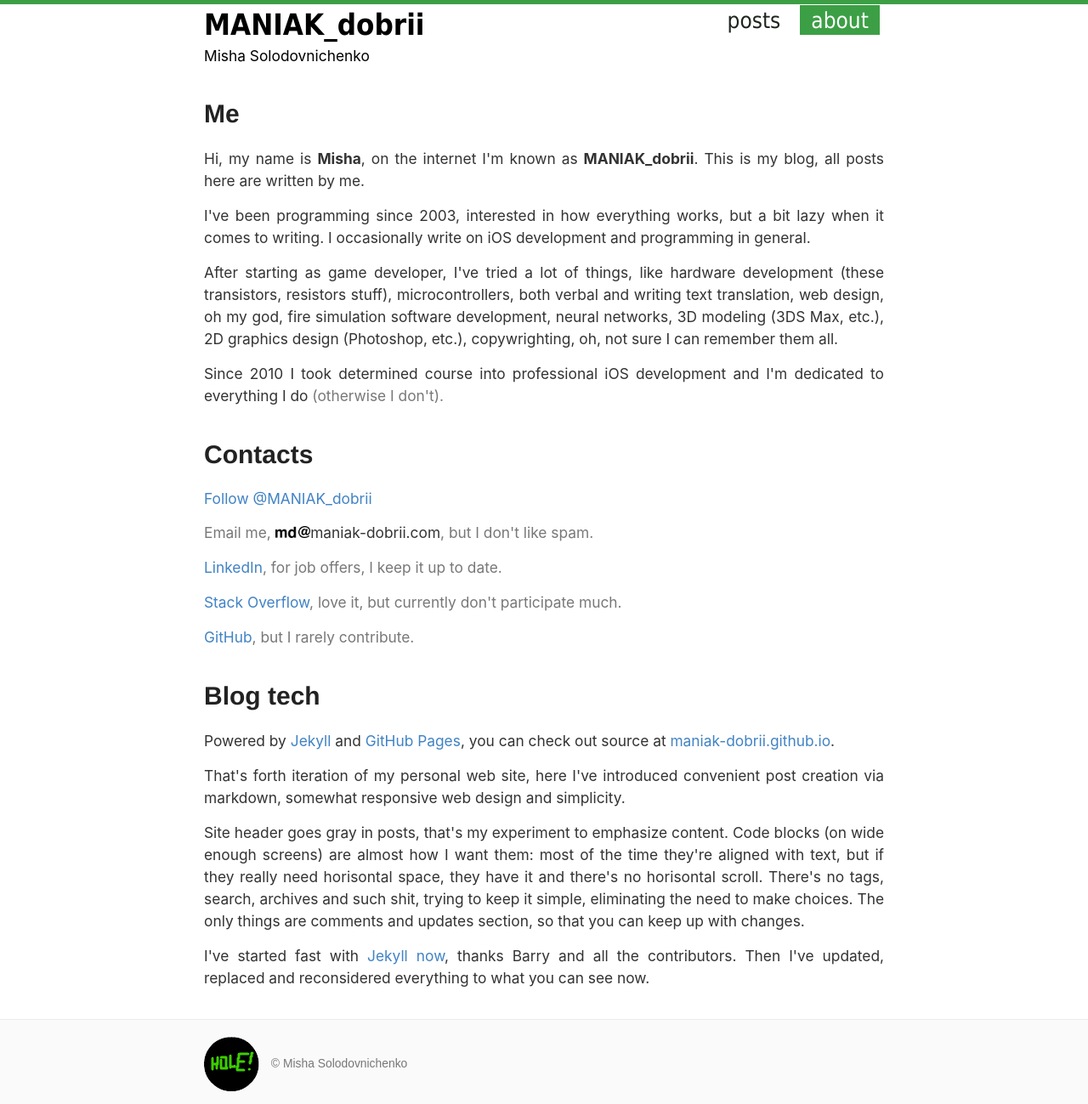
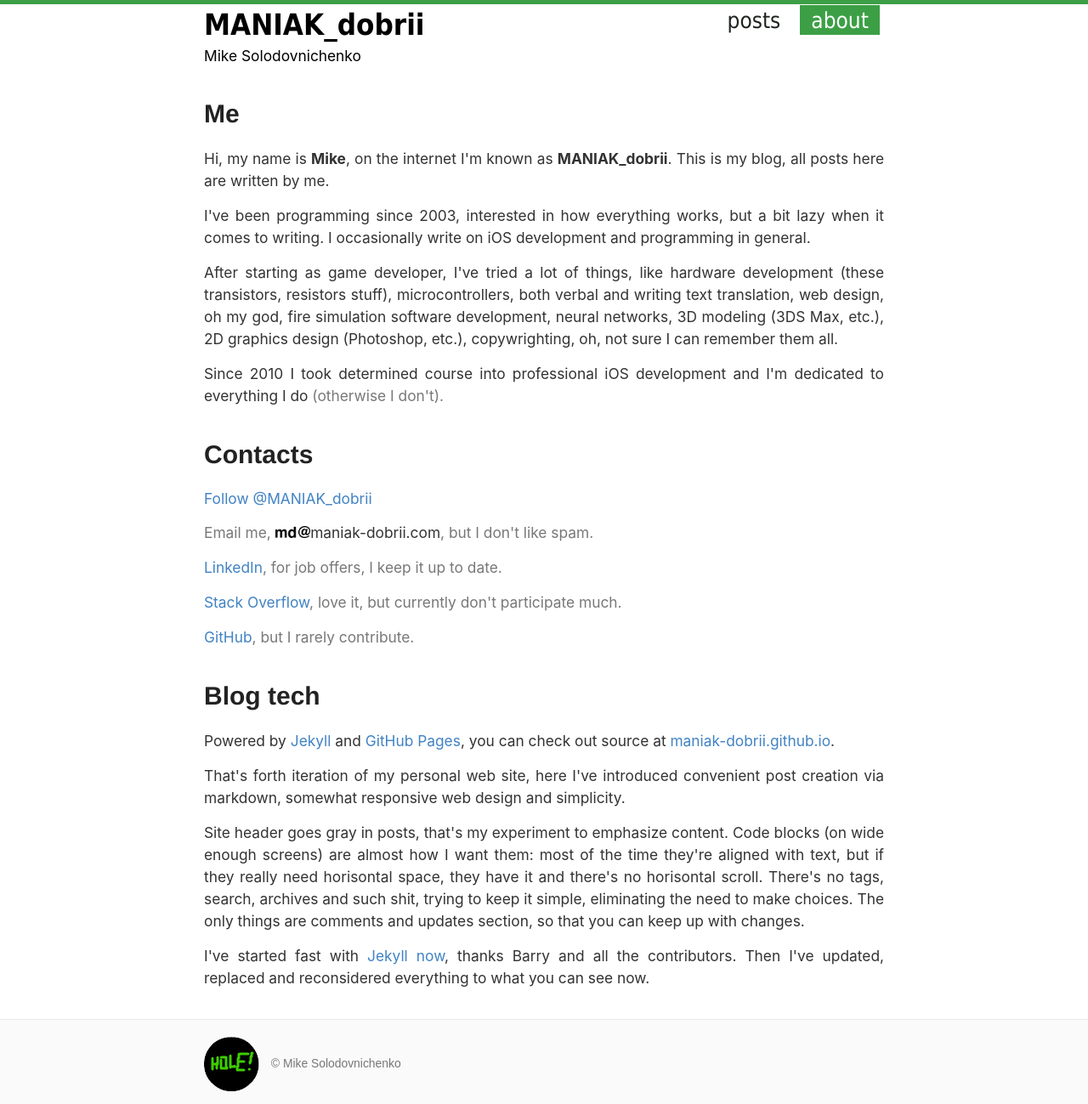
Before and after one commit to maniak-dobrii/maniak-dobrii.github.io, a Jekyll site: the page built from about.html, in a window 1280 px wide. Shown: the whole page at 85% size. Built offline with Jekyll 4.4.1, drawn with Linux system fonts in a browser that asks for light colours; comment, search, counter and statistics services are not loaded.

Commit message:
Updated name to Mike

```diff
--- a/_config.yml
+++ b/_config.yml
@@ -2,7 +2,7 @@
 name: MANIAK_dobrii's blog
 
 # Medium description, used for SEO, will show up in google, etc
-description: "Blog about programming, mostly Apple iOS development, written by Misha Solodovnichenko."
+description: "Blog about programming, mostly Apple iOS development, written by Mike Solodovnichenko."
 
 # Enter your Disqus shortname (not your username) to enable commenting on posts
 # You can find your shortname on the Settings page of your Disqus account
--- a/_includes/meta.html
+++ b/_includes/meta.html
@@ -14,7 +14,7 @@
     <meta property="og:description" content="{{ site.description }}" />
     {% endif %}
     <meta name="og:site_name" content="{{ site.name }}" />
-    <meta name="author" content="Misha Solodovnichenko aka MANIAK_dobrii" />
+    <meta name="author" content="Mike Solodovnichenko aka MANIAK_dobrii" />
 
     {% if page.title %}
     <meta property="og:title" content="{{ page.title }}" />
--- a/_layouts/default.html
+++ b/_layouts/default.html
@@ -25,7 +25,7 @@
 
 
       <main id="main" role="main">
-        <span class="{% if page.is_post %}logo_name_post{% else %}logo_name_main{% endif %}">Misha Solodovnichenko</span>
+        <span class="{% if page.is_post %}logo_name_post{% else %}logo_name_main{% endif %}">Mike Solodovnichenko</span>
         {{ content }}
       </main>
     </div> <!-- ENDOF wrapper -->
@@ -34,7 +34,7 @@
       <div class="footer-content">
         <div class="copyrights-table-wrapper">
           <img width="65" height="64" src="/images/hole.png" alt="The hole!" class="the-hole">
-          <span class="copyrights">© Misha Solodovnichenko</span>
+          <span class="copyrights">© Mike Solodovnichenko</span>
         </div>
       </div>
     </footer>
--- a/about.html
+++ b/about.html
@@ -5,7 +5,7 @@ permalink: /about/
 ---
 
 <h1>Me</h1>
-<p>Hi, my name is <b>Misha</b>, on the internet I'm known as <b>MANIAK_dobrii</b>. This is my blog, all posts here are written by me.</p>
+<p>Hi, my name is <b>Mike</b>, on the internet I'm known as <b>MANIAK_dobrii</b>. This is my blog, all posts here are written by me.</p>
 <p>I've been programming since 2003, interested in how everything works, but a bit lazy when it comes to writing. I occasionally write on iOS development and programming in general.</p>
 <p>After starting as game developer, I've tried a lot of things, like hardware development (these transistors, resistors stuff), microcontrollers, both verbal and writing text translation, web design, oh my god, fire simulation software development, neural networks, 3D modeling (3DS Max, etc.), 2D graphics design (Photoshop, etc.), copywrighting, oh, not sure I can remember them all.</p>
 <p>Since 2010 I took determined course into professional iOS development and I'm dedicated to everything I&nbsp;do <span class="dull-meta-color">(otherwise I don't).</span></p>
```
